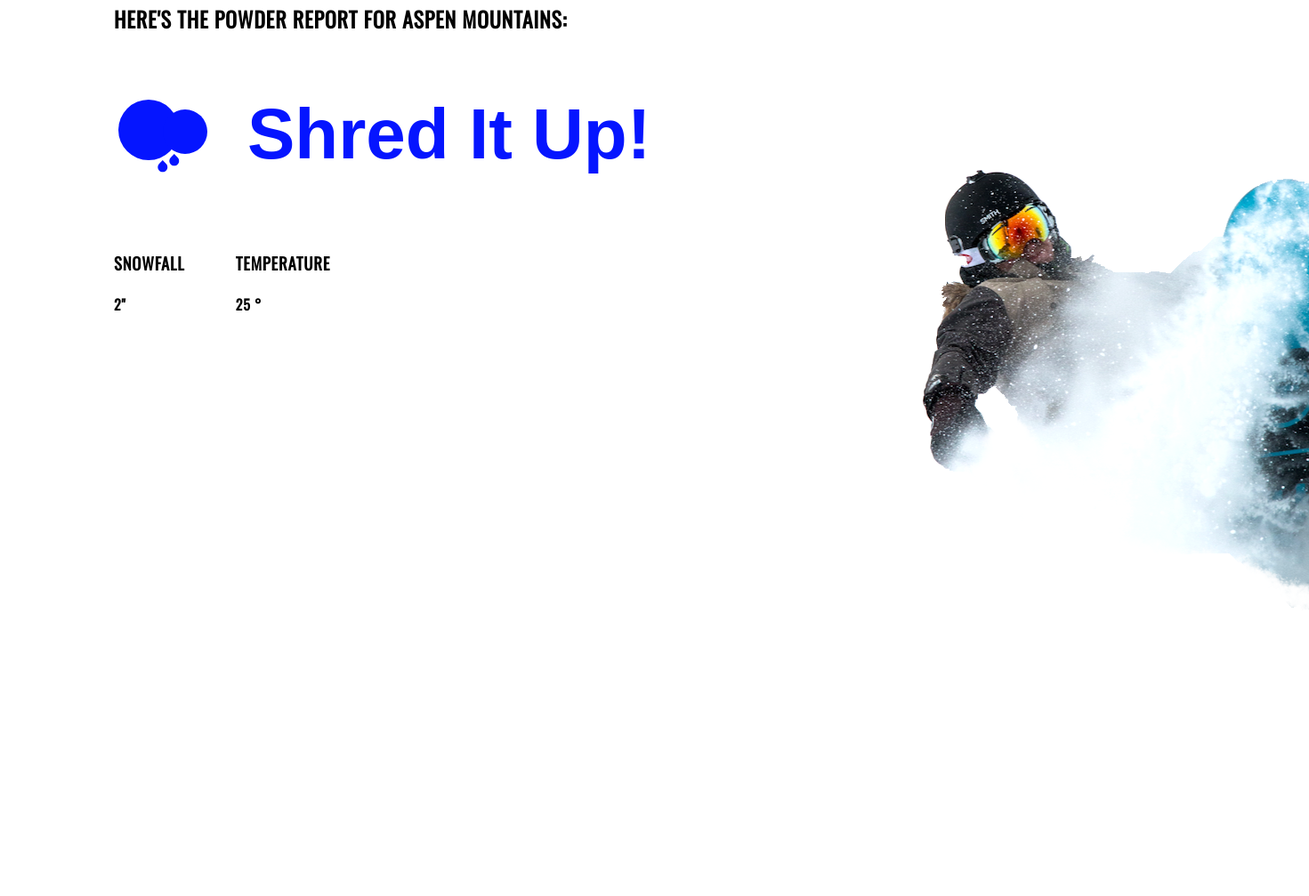
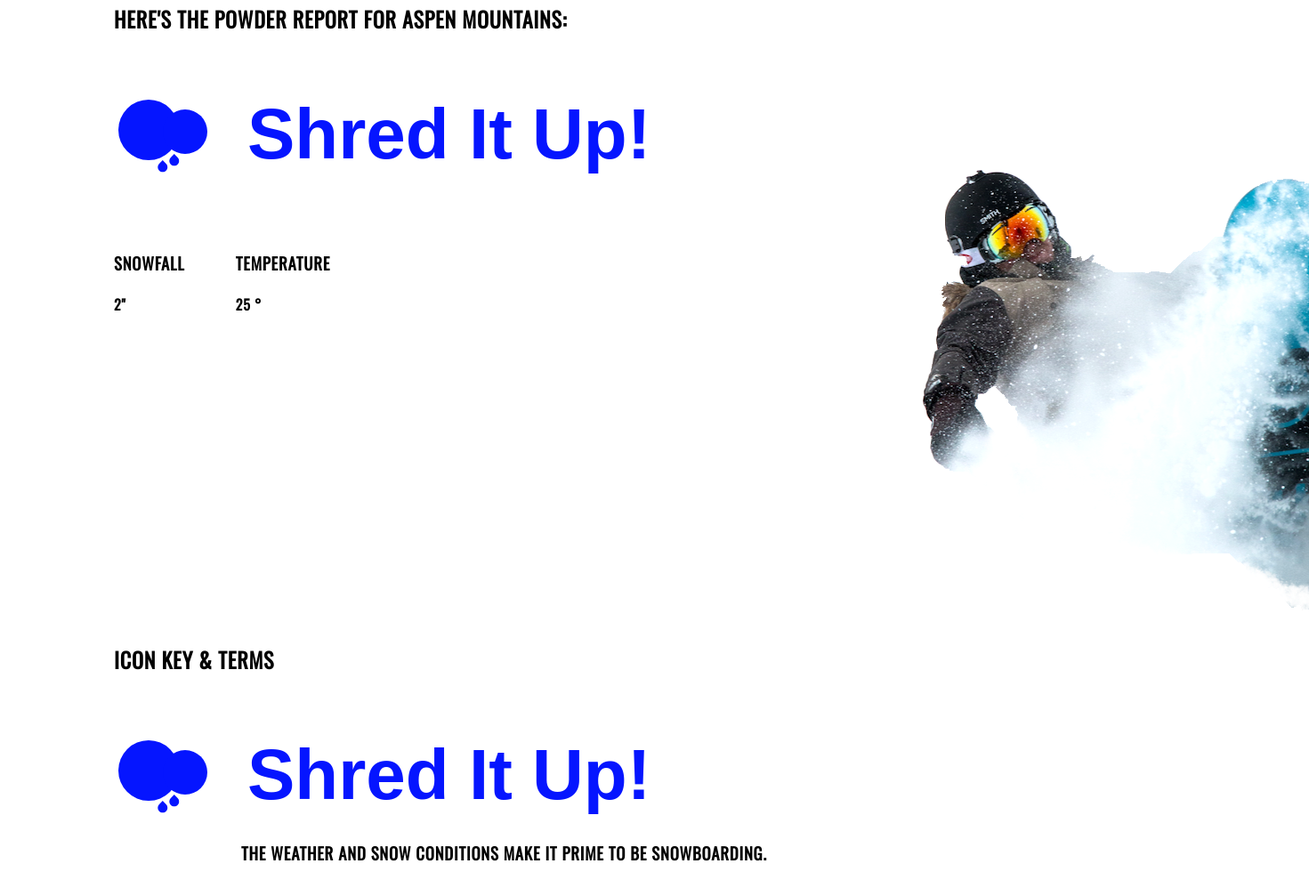
Before and after one commit to apmcknight/powder, a plain HTML site: page docs/index.html in a window 1280 px wide. Shown: the part 215-1222 px from the top of the page at 89% size, 1471 px wide, since content can reach past the window. Before the commit the page ends 800 px from the top, so only its background shows below. Drawn offline with nearby package versions, Linux system fonts and the light colour scheme.

Commit message:
Added a Key for the Icons & Snowboard Terms

```diff
--- a/docs/index.html
+++ b/docs/index.html
@@ -33,6 +33,24 @@
                 </div>
         </section>
 
+        <section class="sectionTwo">
+                <div class="bgImage">
+                    <img src="./snow.png">
+                </div>
+
+                <div class="powderReport">
+                    <h1>ICON KEY & TERMS</h1>
+                    <img class="snowIcon" src="./snowFalling.svg" alt="Snow Falling Icon">
+                    <h2>Shred It Up!</h2>
+                </div>
+
+                <div class="termDetails">
+                    <div class="term">
+                        <h3>THE WEATHER AND SNOW CONDITIONS MAKE IT PRIME TO BE SNOWBOARDING.</h3>
+                    </div>
+
+            </section>
+
 
 
     </body>
--- a/docs/main.css
+++ b/docs/main.css
@@ -10,8 +10,20 @@ body{
     letter-spacing: .05em;
 }
 
+.details{
+    margin-bottom: 700px;
+    width: auto;
+    height: 20px;
+}
+
+.sectionTwo{
+    width: auto;
+    height: 100%;
+    margin-bottom: 700px;
+}
+
 .bgImage{
-    position: fixed;
+    position: absolute;
     top: -100px;
     left: 750px;
     z-index: -10;
@@ -62,6 +74,18 @@ body{
     /* animation-delay: .5s; */
 
     display: block;
+    float: left;
+}
+
+.term{
+    position: relative;
+    animation-name: fadeIn;
+    animation-timing-function: cubic-bezier(0, 0.48, 0, 1.04);
+    animation-duration: 2s;
+    /* animation-delay: .3s; */
+
+    margin-top: -5%;
+    margin-left: 12.5%;
     float: left;
 }
 
```
